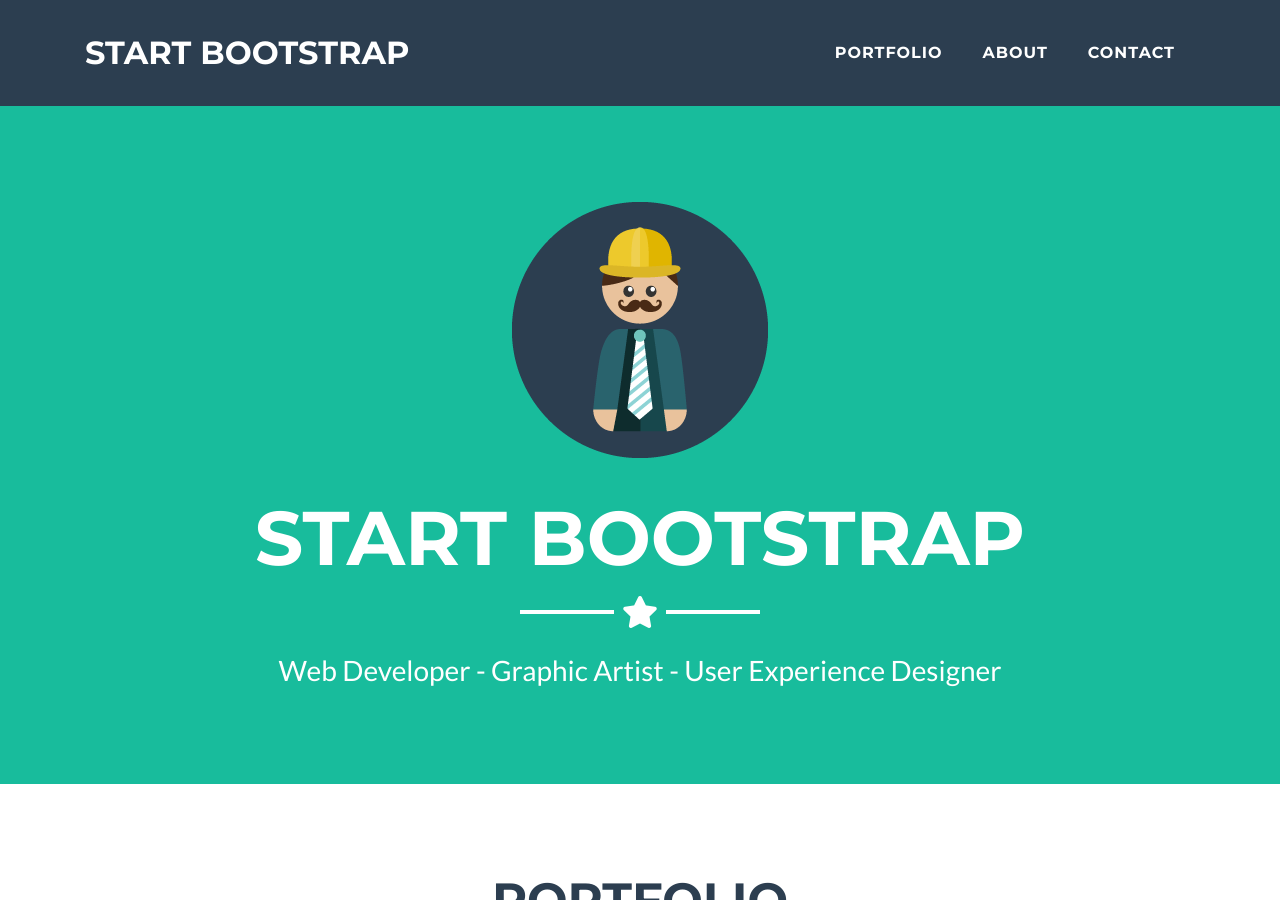
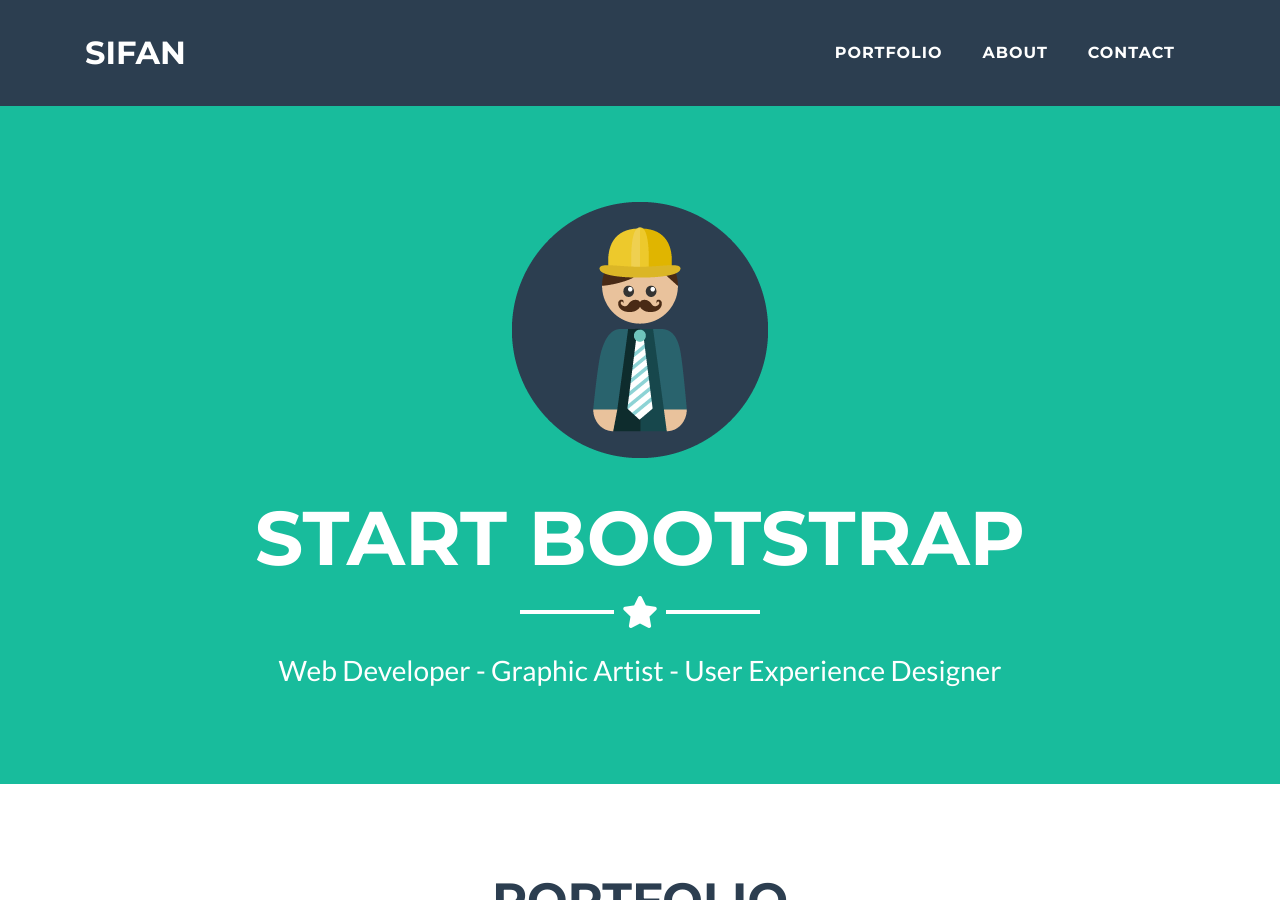
Before and after one commit to SifanGuo/sifanguo.github.io, a Jekyll site: the page portfolio/index.html, which Jekyll copies as it is, in a window 1280 px wide and 900 px high. Built offline with Jekyll 4.4.1, drawn with Linux system fonts in a browser that asks for light colours.

Commit message:
test portfolio

```diff
--- a/portfolio/index.html
+++ b/portfolio/index.html
@@ -8,7 +8,7 @@
   <meta name="description" content="">
   <meta name="author" content="">
 
-  <title>Freelancer - Start Bootstrap Theme</title>
+  <title>This is not Sifan</title>
 
   <!-- Bootstrap core CSS -->
   <link href="vendor/bootstrap/css/bootstrap.min.css" rel="stylesheet">
@@ -31,7 +31,7 @@
   <!-- Navigation -->
   <nav class="navbar navbar-expand-lg bg-secondary fixed-top text-uppercase" id="mainNav">
     <div class="container">
-      <a class="navbar-brand js-scroll-trigger" href="#page-top">Start Bootstrap</a>
+      <a class="navbar-brand js-scroll-trigger" href="#page-top">Sifan</a>
       <button class="navbar-toggler navbar-toggler-right text-uppercase bg-primary text-white rounded" type="button" data-toggle="collapse" data-target="#navbarResponsive" aria-controls="navbarResponsive" aria-expanded="false" aria-label="Toggle navigation">
         Menu
         <i class="fas fa-bars"></i>
```
